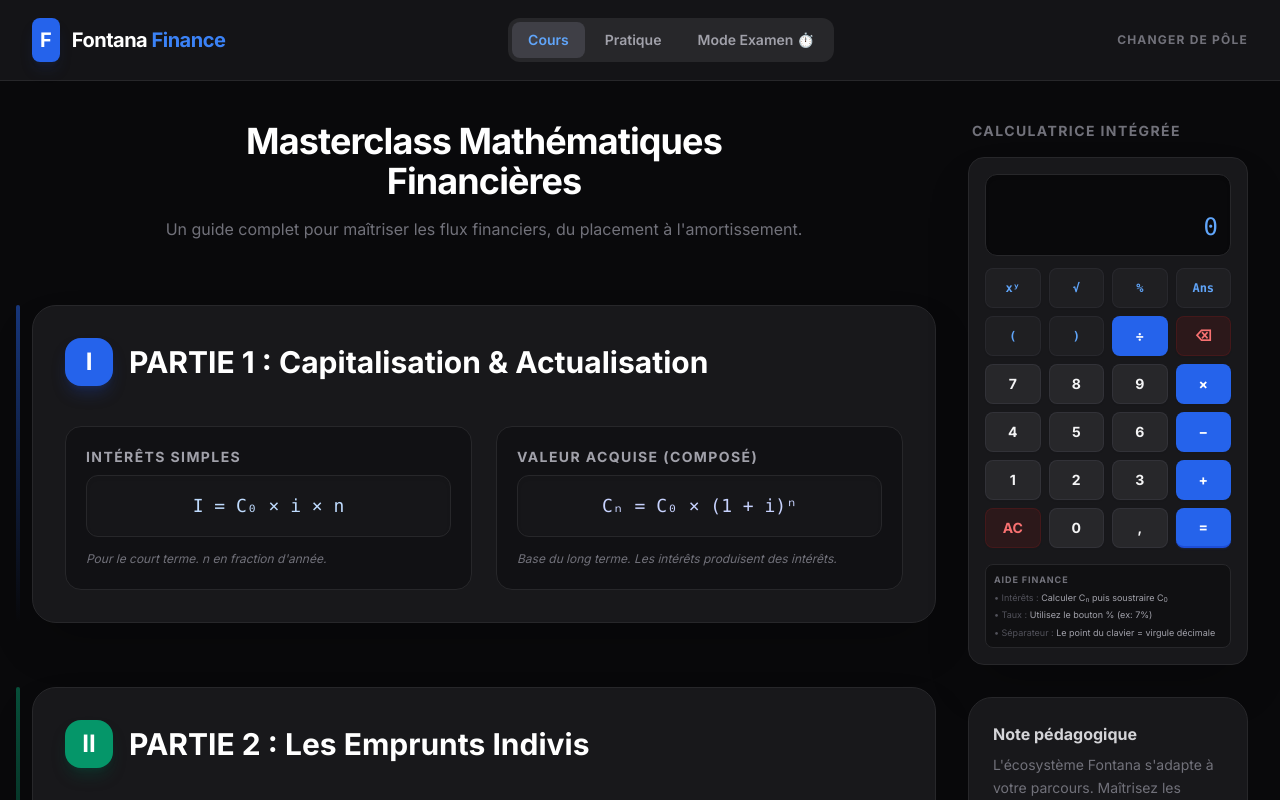
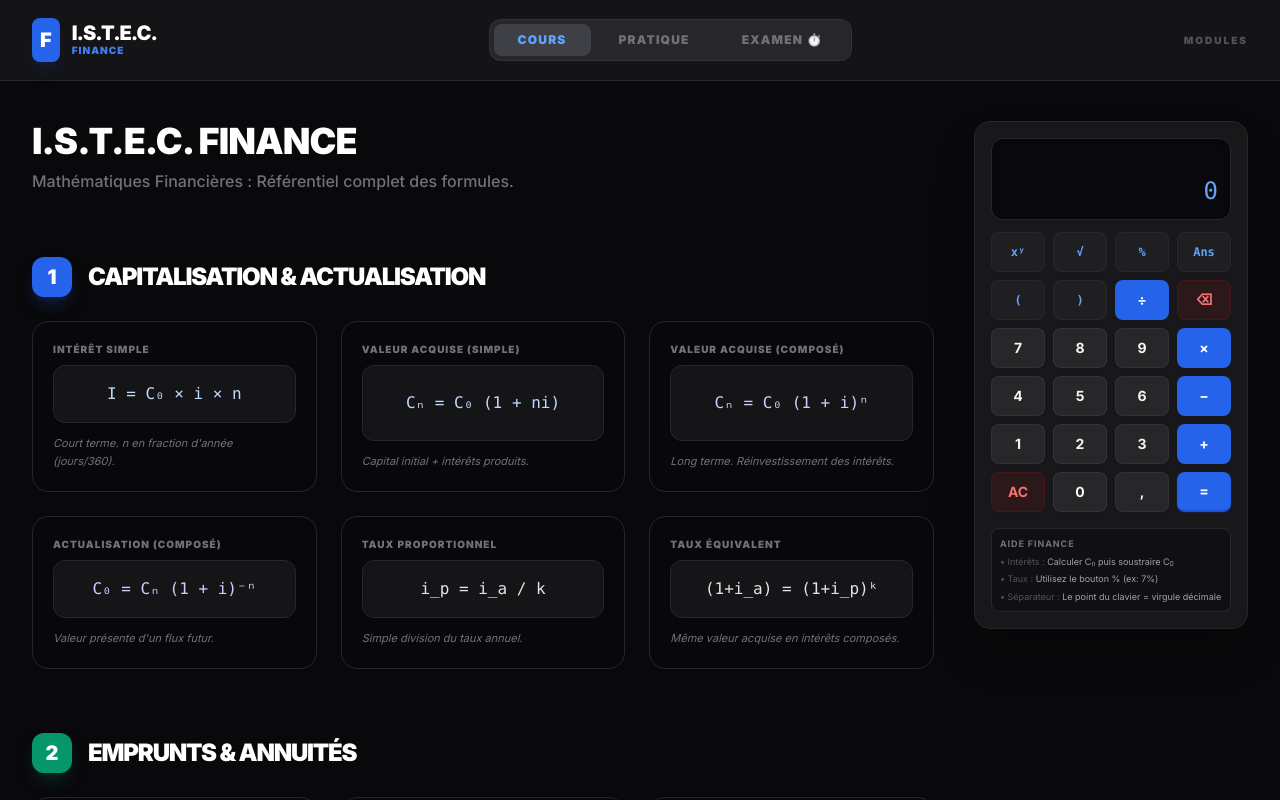
Before and after one commit to chaibilyes994-blip/Iyes-istec, a React (Vite) app: page / in a window 1280 px wide. Both pictures are taken after a click on the button 376 px from the left and 478 px from the top of the page. Shown: the top 800 px of the page. Built offline with nearby package versions, Linux system fonts and the light colour scheme.

Commit message:
refactor: Rename project to I.S.T.E.C. - Plateforme d'Études
Update project name, title, and metadata to reflect the new application identity. Adjust UI elements to align with the new branding.

```diff
--- a/App.tsx
+++ b/App.tsx
@@ -25,69 +25,65 @@ const App: React.FC = () => {
               <div className={`p-2 rounded-lg text-white font-black text-xl shadow-lg transition-colors ${course === 'finance' ? 'bg-blue-600 shadow-blue-900/20' : 'bg-emerald-600 shadow-emerald-900/20'}`}>
                 {course === 'finance' ? 'F' : 'M'}
               </div>
-              <span className="text-xl font-bold tracking-tight text-white group-hover:text-blue-500 transition-colors">
-                Fontana <span className={course === 'finance' ? 'text-blue-500' : 'text-emerald-500'}>{course === 'finance' ? 'Finance' : 'Management'}</span>
-              </span>
+              <div className="flex flex-col">
+                <span className="text-xl font-black tracking-tighter text-white group-hover:text-blue-500 transition-colors uppercase leading-none">
+                  I.S.T.E.C.
+                </span>
+                <span className={`text-[10px] font-black uppercase tracking-widest ${course === 'finance' ? 'text-blue-500' : 'text-emerald-500'}`}>
+                  {course === 'finance' ? 'Finance' : 'Gestion'}
+                </span>
+              </div>
             </div>
 
-            <div className="hidden md:flex gap-1 bg-zinc-800 p-1 rounded-xl">
+            <div className="hidden md:flex gap-1 bg-zinc-800 p-1 rounded-xl border border-zinc-700/50">
               <button
                 onClick={() => setActiveSection(AppSection.COURSE)}
-                className={`px-4 py-2 rounded-lg text-sm font-semibold transition-all ${activeSection === AppSection.COURSE ? (course === 'finance' ? 'bg-zinc-700 text-blue-400' : 'bg-zinc-700 text-emerald-400') : 'text-zinc-400'}`}
+                className={`px-6 py-2 rounded-lg text-xs font-black uppercase tracking-widest transition-all ${activeSection === AppSection.COURSE ? (course === 'finance' ? 'bg-zinc-700 text-blue-400' : 'bg-zinc-700 text-emerald-400') : 'text-zinc-500 hover:text-zinc-300'}`}
               >
                 Cours
               </button>
               <button
                 onClick={() => setActiveSection(AppSection.PRACTICE)}
-                className={`px-4 py-2 rounded-lg text-sm font-semibold transition-all ${activeSection === AppSection.PRACTICE ? (course === 'finance' ? 'bg-zinc-700 text-blue-400' : 'bg-zinc-700 text-emerald-400') : 'text-zinc-400'}`}
+                className={`px-6 py-2 rounded-lg text-xs font-black uppercase tracking-widest transition-all ${activeSection === AppSection.PRACTICE ? (course === 'finance' ? 'bg-zinc-700 text-blue-400' : 'bg-zinc-700 text-emerald-400') : 'text-zinc-500 hover:text-zinc-300'}`}
               >
                 Pratique
               </button>
               <button
                 onClick={() => setActiveSection(AppSection.EXAM)}
-                className={`px-4 py-2 rounded-lg text-sm font-semibold transition-all ${activeSection === AppSection.EXAM ? (course === 'finance' ? 'bg-blue-600 text-white' : 'bg-emerald-600 text-white') : 'text-zinc-400'}`}
+                className={`px-6 py-2 rounded-lg text-xs font-black uppercase tracking-widest transition-all ${activeSection === AppSection.EXAM ? (course === 'finance' ? 'bg-blue-600 text-white' : 'bg-emerald-600 text-white') : 'text-zinc-500 hover:text-zinc-300'}`}
               >
-                Mode Examen ⏱️
+                Examen ⏱️
               </button>
             </div>
 
             <button
               onClick={() => setCourse(null)}
-              className="text-xs font-black text-zinc-500 uppercase tracking-widest hover:text-white transition-colors"
+              className="text-[10px] font-black text-zinc-600 uppercase tracking-[0.2em] hover:text-white transition-colors"
             >
-              Changer de pôle
+              Modules
             </button>
           </div>
         </div>
       </nav>
 
       <main className="flex-1 max-w-7xl mx-auto w-full px-4 sm:px-6 lg:px-8 py-10">
-        <div className="grid grid-cols-1 lg:grid-cols-12 gap-8">
+        <div className="grid grid-cols-1 lg:grid-cols-12 gap-10">
           <div className="lg:col-span-8 xl:col-span-9">
             {activeSection === AppSection.COURSE && <CourseView course={course} />}
             {activeSection === AppSection.PRACTICE && <PracticeQuiz course={course} />}
             {activeSection === AppSection.EXAM && <ExamMode course={course} />}
           </div>
 
-          <div className="lg:col-span-4 xl:col-span-3 space-y-6">
-            <div className="sticky top-28">
-              <h3 className="text-sm font-bold text-zinc-500 uppercase tracking-widest mb-4 px-1 flex items-center gap-2">
-                Calculatrice Intégrée
-              </h3>
+          <div className="lg:col-span-4 xl:col-span-3">
+            <div className="sticky top-28 space-y-6">
               <SidebarCalculator />
-              <div className="mt-8 p-6 bg-zinc-900 rounded-3xl border border-zinc-800">
-                <h4 className="font-bold text-zinc-300 mb-2">Note pédagogique</h4>
-                <p className="text-sm text-zinc-500 leading-relaxed">
-                  L'écosystème Fontana s'adapte à votre parcours. Maîtrisez les concepts théoriques avant d'affronter l'examen chronométré.
-                </p>
-              </div>
             </div>
           </div>
         </div>
       </main>
 
-      <footer className="bg-zinc-950 border-t border-zinc-900 py-10 text-center text-zinc-700 text-[10px] font-black uppercase tracking-[0.4em]">
-        © {new Date().getFullYear()} Fontana Learning Ecosystem
+      <footer className="bg-zinc-950 border-t border-zinc-800 py-8 text-center text-zinc-700 text-[9px] font-black uppercase tracking-[0.5em]">
+        I.S.T.E.C. • Révision Partiels
       </footer>
     </div>
   );
--- a/components/CourseView.tsx
+++ b/components/CourseView.tsx
@@ -2,13 +2,13 @@
 import React from 'react';
 import { CourseType } from '../types';
 
-const FormulaCard: React.FC<{ title: string; formula: string; description: string; color: string }> = ({ title, formula, description, color }) => (
-  <div className={`p-5 rounded-2xl border bg-zinc-950/40 border-zinc-800 hover:border-${color}-500/50 transition-all group`}>
-    <h4 className={`text-sm font-bold text-zinc-400 mb-2 uppercase tracking-widest group-hover:text-${color}-400 transition-colors`}>{title}</h4>
-    <div className={`bg-zinc-900/80 p-4 rounded-xl font-mono text-center text-lg mb-3 border border-zinc-800 text-${color}-200 shadow-inner`}>
+const FormulaCard: React.FC<{ title: string; formula: string; description?: string; color: string }> = ({ title, formula, description, color }) => (
+  <div className={`p-5 rounded-2xl border bg-zinc-950/40 border-zinc-800 hover:border-${color}-500/50 transition-all group h-full flex flex-col`}>
+    <h4 className={`text-[10px] font-black text-zinc-500 mb-2 uppercase tracking-widest group-hover:text-${color}-400 transition-colors`}>{title}</h4>
+    <div className={`bg-zinc-900/80 p-4 rounded-xl font-mono text-center text-base mb-3 border border-zinc-800 text-${color}-200 shadow-inner flex-1 flex items-center justify-center`}>
       {formula}
     </div>
-    <p className="text-xs text-zinc-500 leading-relaxed italic">{description}</p>
+    {description && <p className="text-[11px] text-zinc-500 leading-relaxed italic">{description}</p>}
   </div>
 );
 
@@ -19,40 +19,41 @@ interface Props {
 const CourseView: React.FC<Props> = ({ course }) => {
   if (course === 'finance') {
     return (
-      <div className="space-y-16 pb-24">
-        {/* Finance Header */}
-        <div className="text-center max-w-2xl mx-auto space-y-4">
-          <h1 className="text-4xl font-black text-white tracking-tight">Masterclass Mathématiques Financières</h1>
-          <p className="text-zinc-500">Un guide complet pour maîtriser les flux financiers, du placement à l'amortissement.</p>
+      <div className="space-y-16 pb-24 animate-in fade-in duration-700">
+        <div className="max-w-2xl space-y-2">
+          <h1 className="text-4xl font-black text-white tracking-tight uppercase">I.S.T.E.C. Finance</h1>
+          <p className="text-zinc-500 font-medium">Mathématiques Financières : Référentiel complet des formules.</p>
         </div>
 
         {/* PARTIE 1 Finance */}
-        <section className="relative">
-          <div className="absolute -left-4 top-0 bottom-0 w-1 bg-gradient-to-b from-blue-600 to-transparent rounded-full opacity-50"></div>
-          <div className="bg-zinc-900 p-8 rounded-3xl border border-zinc-800 shadow-2xl space-y-10">
-            <h2 className="text-3xl font-black text-white flex items-center gap-4">
-              <span className="bg-blue-600 text-white w-12 h-12 rounded-2xl flex items-center justify-center shadow-lg shadow-blue-900/40 text-2xl">I</span>
-              PARTIE 1 : Capitalisation & Actualisation
-            </h2>
-            <div className="grid md:grid-cols-2 gap-6">
-              <FormulaCard title="Intérêts Simples" formula="I = C₀ × i × n" description="Pour le court terme. n en fraction d'année." color="blue" />
-              <FormulaCard title="Valeur Acquise (Composé)" formula="Cₙ = C₀ × (1 + i)ⁿ" description="Base du long terme. Les intérêts produisent des intérêts." color="indigo" />
-            </div>
+        <section className="relative space-y-6">
+          <div className="flex items-center gap-4">
+            <span className="bg-blue-600 text-white w-10 h-10 rounded-xl flex items-center justify-center font-black text-xl shadow-lg shadow-blue-900/40">1</span>
+            <h2 className="text-2xl font-black text-white uppercase tracking-tighter">Capitalisation & Actualisation</h2>
+          </div>
+          <div className="grid md:grid-cols-2 lg:grid-cols-3 gap-6">
+            <FormulaCard title="Intérêt Simple" formula="I = C₀ × i × n" description="Court terme. n en fraction d'année (jours/360)." color="blue" />
+            <FormulaCard title="Valeur Acquise (Simple)" formula="Cₙ = C₀ (1 + ni)" description="Capital initial + intérêts produits." color="blue" />
+            <FormulaCard title="Valeur Acquise (Composé)" formula="Cₙ = C₀ (1 + i)ⁿ" description="Long terme. Réinvestissement des intérêts." color="indigo" />
+            <FormulaCard title="Actualisation (Composé)" formula="C₀ = Cₙ (1 + i)⁻ⁿ" description="Valeur présente d'un flux futur." color="indigo" />
+            <FormulaCard title="Taux Proportionnel" formula="i_p = i_a / k" description="Simple division du taux annuel." color="zinc" />
+            <FormulaCard title="Taux Équivalent" formula="(1+i_a) = (1+i_p)ᵏ" description="Même valeur acquise en intérêts composés." color="zinc" />
           </div>
         </section>
 
         {/* PARTIE 2 Finance */}
-        <section className="relative">
-          <div className="absolute -left-4 top-0 bottom-0 w-1 bg-gradient-to-b from-emerald-600 to-transparent rounded-full opacity-50"></div>
-          <div className="bg-zinc-900 p-8 rounded-3xl border border-zinc-800 shadow-2xl space-y-10">
-            <h2 className="text-3xl font-black text-white flex items-center gap-4">
-              <span className="bg-emerald-600 text-white w-12 h-12 rounded-2xl flex items-center justify-center shadow-lg shadow-emerald-900/40 text-2xl">II</span>
-              PARTIE 2 : Les Emprunts Indivis
-            </h2>
-            <div className="grid md:grid-cols-2 gap-6">
-              <FormulaCard title="Annuité Constante" formula="a = K₀ × [ i / (1 - (1 + i)⁻ⁿ) ]" description="Montant fixe payé à chaque période." color="emerald" />
-              <FormulaCard title="Progression Amortissements" formula="Mₚ = M₁ × (1 + i)ᵖ⁻¹" description="Loi de progression géométrique des M." color="emerald" />
-            </div>
+        <section className="relative space-y-6">
+          <div className="flex items-center gap-4">
+            <span className="bg-emerald-600 text-white w-10 h-10 rounded-xl flex items-center justify-center font-black text-xl shadow-lg shadow-emerald-900/40">2</span>
+            <h2 className="text-2xl font-black text-white uppercase tracking-tighter">Emprunts & Annuités</h2>
+          </div>
+          <div className="grid md:grid-cols-2 lg:grid-cols-3 gap-6">
+            <FormulaCard title="Annuité Constante" formula="a = K₀ × [i / (1-(1+i)⁻ⁿ)]" description="Échéance périodique fixe (Intérêt + Amortissement)." color="emerald" />
+            <FormulaCard title="Amortissement p" formula="Mₚ = M₁ (1 + i)ᵖ⁻¹" description="Progression géométrique des amortissements." color="emerald" />
+            <FormulaCard title="Dernier Amortissement" formula="Mₙ = M₁ (1 + i)ⁿ⁻¹" description="M₁ est le premier amortissement." color="emerald" />
+            <FormulaCard title="Capital Restant p" formula="Kₚ = K₀ - ΣM" description="K₀ moins somme des amortissements effectués." color="emerald" />
+            <FormulaCard title="Intérêt de la période" formula="Iₚ = Kₚ₋₁ × i" description="Calculé sur le capital restant dû." color="emerald" />
+            <FormulaCard title="Coût Total du Crédit" formula="ΣI = (n × a) - K₀" description="Somme totale des intérêts payés." color="emerald" />
           </div>
         </section>
       </div>
@@ -61,43 +62,43 @@ const CourseView: React.FC<Props> = ({ course }) => {
 
   // Management Course View
   return (
-    <div className="space-y-16 pb-24">
-      <div className="text-center max-w-2xl mx-auto space-y-4">
-        <h1 className="text-4xl font-black text-white tracking-tight text-emerald-500">Gestion Commerciale & Contrôle</h1>
-        <p className="text-zinc-500">Indicateurs de performance, analyse des marges et pilotage des stocks.</p>
+    <div className="space-y-16 pb-24 animate-in fade-in duration-700">
+      <div className="max-w-2xl space-y-2">
+        <h1 className="text-4xl font-black text-white tracking-tight uppercase">I.S.T.E.C. Gestion</h1>
+        <p className="text-zinc-500 font-medium">Gestion Commerciale & Contrôle B2 : Synthèse de cours.</p>
       </div>
 
       {/* PARTIE 1 Management */}
-      <section className="relative">
-        <div className="absolute -left-4 top-0 bottom-0 w-1 bg-gradient-to-b from-amber-600 to-transparent rounded-full opacity-50"></div>
-        <div className="bg-zinc-900 p-8 rounded-3xl border border-zinc-800 shadow-2xl space-y-10">
-          <h2 className="text-3xl font-black text-white flex items-center gap-4">
-            <span className="bg-amber-600 text-white w-12 h-12 rounded-2xl flex items-center justify-center shadow-lg shadow-amber-900/40 text-2xl">I</span>
-            Analyse de l'Activité & Prix
-          </h2>
-          <div className="grid md:grid-cols-2 gap-6">
-            <FormulaCard title="Coût de Revient" formula="PA Base - Reductions + Frais" description="Ce que l'article coûte réellement à l'entreprise." color="amber" />
-            <FormulaCard title="Chiffre d'Affaires" formula="PV TTC × Quantité" description="Valeur totale facturée aux clients." color="amber" />
-            <FormulaCard title="HT depuis TTC" formula="PV TTC / (1 + Taux TVA)" description="Convertir un prix public en hors taxes." color="amber" />
-            <FormulaCard title="Marge Commerciale" formula="PV HT - PA HT" description="Ce qui reste pour couvrir les frais fixes." color="amber" />
-          </div>
+      <section className="relative space-y-6">
+        <div className="flex items-center gap-4">
+          <span className="bg-amber-600 text-white w-10 h-10 rounded-xl flex items-center justify-center font-black text-xl shadow-lg shadow-amber-900/40">1</span>
+          <h2 className="text-2xl font-black text-white uppercase tracking-tighter">Analyse Commerciale (Flux & Prix)</h2>
+        </div>
+        <div className="grid md:grid-cols-2 lg:grid-cols-3 gap-6">
+          <FormulaCard title="Coût de Revient" formula="P.A. - Reducs + Frais" description="P.A. Catalogue - (Remise/Rabais/Ristourne) + Frais Achat." color="amber" />
+          <FormulaCard title="CdeR Moyen (CUMP)" formula="Σ(Q×C) / ΣQ" description="Coût de revient pondéré par les quantités du lot." color="amber" />
+          <FormulaCard title="Chiffre d'Affaires" formula="PV TTC × Quantité" description="Valeur totale facturée toutes taxes comprises." color="amber" />
+          <FormulaCard title="Passage HT → TTC" formula="PV TTC = HT × (1+TVA)" description="Taux courants : 20%, 10%, 5.5%, 2.1%." color="amber" />
+          <FormulaCard title="Marge Commerciale" formula="PV HT - PA HT" description="Différence brute pour couvrir les charges fixes." color="emerald" />
+          <FormulaCard title="Taux de Marge" formula="(Marge / PA HT) × 100" description="Rentabilité par rapport au coût d'achat." color="emerald" />
+          <FormulaCard title="Taux de Marque" formula="(Marge / PV HT) × 100" description="Part de la marge dans le prix de vente HT." color="emerald" />
+          <FormulaCard title="Coeff. Multiplicateur" formula="PV TTC / PA HT" description="Nombre (>1) pour passer du coût d'achat au prix TTC." color="emerald" />
         </div>
       </section>
 
       {/* PARTIE 2 Management */}
-      <section className="relative">
-        <div className="absolute -left-4 top-0 bottom-0 w-1 bg-gradient-to-b from-emerald-600 to-transparent rounded-full opacity-50"></div>
-        <div className="bg-zinc-900 p-8 rounded-3xl border border-zinc-800 shadow-2xl space-y-10">
-          <h2 className="text-3xl font-black text-white flex items-center gap-4">
-            <span className="bg-emerald-600 text-white w-12 h-12 rounded-2xl flex items-center justify-center shadow-lg shadow-emerald-900/40 text-2xl">II</span>
-            Indicateurs & Rentabilité
-          </h2>
-          <div className="grid md:grid-cols-2 gap-6">
-            <FormulaCard title="Taux de Marge" formula="Marge / PA HT" description="Rentabilité rapportée au coût d'achat." color="emerald" />
-            <FormulaCard title="Taux de Marque" formula="Marge / PV HT" description="Part de la marge dans le prix de vente." color="emerald" />
-            <FormulaCard title="Délai Moyen Stock" formula="(Stock / CMV) × 360" description="Vitesse de rotation des marchandises." color="emerald" />
-            <FormulaCard title="Seuil Rentabilité" formula="Charges Fixes / Taux MCV" description="CA minimum pour ne pas être en perte." color="emerald" />
-          </div>
+      <section className="relative space-y-6">
+        <div className="flex items-center gap-4">
+          <span className="bg-rose-600 text-white w-10 h-10 rounded-xl flex items-center justify-center font-black text-xl shadow-lg shadow-rose-900/40">2</span>
+          <h2 className="text-2xl font-black text-white uppercase tracking-tighter">Stocks & Seuil de Rentabilité</h2>
+        </div>
+        <div className="grid md:grid-cols-2 lg:grid-cols-3 gap-6">
+          <FormulaCard title="Délai Moyen Stock" formula="(Stock / CMV) × 360" description="Vitesse de rotation en jours d'écoulement." color="rose" />
+          <FormulaCard title="Besoin en Fonds (BFR)" formula="Stocks + Créances - Dettes" description="Capitaux mobilisés par le cycle d'exploitation." color="rose" />
+          <FormulaCard title="Marge s/ Coût Variable" formula="CA - Charges Var." description="Aussi appelée MCV (Marge sur Coûts Variables)." color="rose" />
+          <FormulaCard title="Seuil Rentabilité" formula="F / (MCV/CA)" description="CA min. pour Résultat = 0. (F = Charges Fixes)." color="rose" />
+          <FormulaCard title="Point Mort (jours)" formula="(SR / CA Annuel) × 360" description="Date à laquelle le seuil est atteint." color="rose" />
+          <FormulaCard title="Indice d'Évolution" formula="(V₁ / V₀) × 100" description="Comparaison par rapport à une valeur de référence." color="zinc" />
         </div>
       </section>
     </div>
--- a/components/HomeSelector.tsx
+++ b/components/HomeSelector.tsx
@@ -11,12 +11,12 @@ const HomeSelector: React.FC<Props> = ({ onSelect }) => {
     <div className="min-h-screen bg-zinc-950 flex items-center justify-center p-6">
       <div className="max-w-5xl w-full">
         <div className="text-center mb-16 space-y-4">
-          <h1 className="text-5xl font-black text-white tracking-tighter">FONTANA <span className="text-blue-500">LEARNING</span></h1>
-          <p className="text-zinc-500 text-lg">Choisissez votre pôle d'excellence académique</p>
+          <h1 className="text-5xl font-black text-white tracking-tighter">I.S.T.E.C. <span className="text-blue-500">ÉTUDES</span></h1>
+          <p className="text-zinc-500 text-lg">Sélectionnez votre module de révision</p>
         </div>
 
         <div className="grid md:grid-cols-2 gap-8">
-          {/* Card 1: Finance */}
+          {/* Module 1: Finance */}
           <button
             onClick={() => onSelect('finance')}
             className="group relative bg-zinc-900 border border-zinc-800 rounded-[2.5rem] p-10 text-left transition-all hover:border-blue-500 hover:shadow-2xl hover:shadow-blue-900/20 active:scale-[0.98] overflow-hidden"
@@ -27,16 +27,16 @@ const HomeSelector: React.FC<Props> = ({ onSelect }) => {
             <div className="bg-blue-600 w-16 h-16 rounded-2xl flex items-center justify-center mb-8 shadow-lg shadow-blue-900/40">
               <span className="text-2xl font-black text-white">F</span>
             </div>
-            <h2 className="text-3xl font-bold text-white mb-4">Fontana Finance</h2>
-            <p className="text-zinc-400 mb-8 leading-relaxed">
-              Masterclass Mathématiques Financières : Capitalisation, Actualisation, et Emprunts Indivis.
+            <h2 className="text-3xl font-bold text-white mb-2">Mathématiques Financières</h2>
+            <p className="text-zinc-500 mb-8 leading-relaxed text-sm">
+              Capitalisation, actualisation, annuités et tableaux d'amortissement.
             </p>
             <div className="flex items-center gap-2 text-blue-500 font-bold uppercase tracking-widest text-xs">
-              Accéder au pôle <svg className="w-4 h-4" fill="none" stroke="currentColor" viewBox="0 0 24 24"><path strokeLinecap="round" strokeLinejoin="round" strokeWidth="2" d="M14 5l7 7m0 0l-7 7m7-7H3" /></svg>
+              Lancer le module <svg className="w-4 h-4" fill="none" stroke="currentColor" viewBox="0 0 24 24"><path strokeLinecap="round" strokeLinejoin="round" strokeWidth="2" d="M14 5l7 7m0 0l-7 7m7-7H3" /></svg>
             </div>
           </button>
 
-          {/* Card 2: Management */}
+          {/* Module 2: Management */}
           <button
             onClick={() => onSelect('management')}
             className="group relative bg-zinc-900 border border-zinc-800 rounded-[2.5rem] p-10 text-left transition-all hover:border-emerald-500 hover:shadow-2xl hover:shadow-emerald-900/20 active:scale-[0.98] overflow-hidden"
@@ -47,12 +47,12 @@ const HomeSelector: React.FC<Props> = ({ onSelect }) => {
             <div className="bg-emerald-600 w-16 h-16 rounded-2xl flex items-center justify-center mb-8 shadow-lg shadow-emerald-900/40">
               <span className="text-2xl font-black text-white">M</span>
             </div>
-            <h2 className="text-3xl font-bold text-white mb-4">Gestion & Contrôle</h2>
-            <p className="text-zinc-400 mb-8 leading-relaxed">
-              Gestion Commerciale B2 : Coûts, Marges, Ratios de rentabilité et Analyse des stocks.
+            <h2 className="text-3xl font-bold text-white mb-2">Gestion Commerciale</h2>
+            <p className="text-zinc-500 mb-8 leading-relaxed text-sm">
+              Analyse des marges, calcul des coûts, ratios de rentabilité et stocks.
             </p>
             <div className="flex items-center gap-2 text-emerald-500 font-bold uppercase tracking-widest text-xs">
-              Accéder au pôle <svg className="w-4 h-4" fill="none" stroke="currentColor" viewBox="0 0 24 24"><path strokeLinecap="round" strokeLinejoin="round" strokeWidth="2" d="M14 5l7 7m0 0l-7 7m7-7H3" /></svg>
+              Lancer le module <svg className="w-4 h-4" fill="none" stroke="currentColor" viewBox="0 0 24 24"><path strokeLinecap="round" strokeLinejoin="round" strokeWidth="2" d="M14 5l7 7m0 0l-7 7m7-7H3" /></svg>
             </div>
           </button>
         </div>
--- a/index.html
+++ b/index.html
@@ -4,11 +4,11 @@
 <head>
     <meta charset="UTF-8">
     <meta name="viewport" content="width=device-width, initial-scale=1.0">
-    <title>Fontana Finance - Apprendre & Pratiquer</title>
+    <title>I.S.T.E.C. - Révisions & Examens</title>
     <script src="https://cdn.tailwindcss.com"></script>
     <link rel="preconnect" href="https://fonts.googleapis.com">
     <link rel="preconnect" href="https://fonts.gstatic.com" crossorigin>
-    <link href="https://fonts.googleapis.com/css2?family=Inter:wght@300;400;500;600;700&display=swap" rel="stylesheet">
+    <link href="https://fonts.googleapis.com/css2?family=Inter:wght@300;400;500;600;700;900&display=swap" rel="stylesheet">
     <style>
         body { font-family: 'Inter', sans-serif; background-color: #09090b; color: #f4f4f5; }
         ::-webkit-scrollbar { width: 8px; }
--- a/metadata.json
+++ b/metadata.json
@@ -1,5 +1,5 @@
 {
-  "name": "Fontana Finance - Masterclass Mathématiques Financières",
-  "description": "Une plateforme éducative interactive pour réviser la capitalisation et les emprunts indivis avec des calculateurs illimités et des exercices générés dynamiquement.",
+  "name": "I.S.T.E.C. - Plateforme d'Études",
+  "description": "Plateforme de révision interactive pour les étudiants de l'I.S.T.E.C. couvrant les mathématiques financières et la gestion commerciale.",
   "requestFramePermissions": []
 }
--- a/package.json
+++ b/package.json
@@ -1,5 +1,5 @@
 {
-  "name": "fontana-finance---masterclass-mathématiques-financières",
+  "name": "i.s.t.e.c.---plateforme-d'études",
   "private": true,
   "version": "0.0.0",
   "type": "module",
```
Also changed, not shown: components/ExamMode.tsx (+20 -21 lines).
